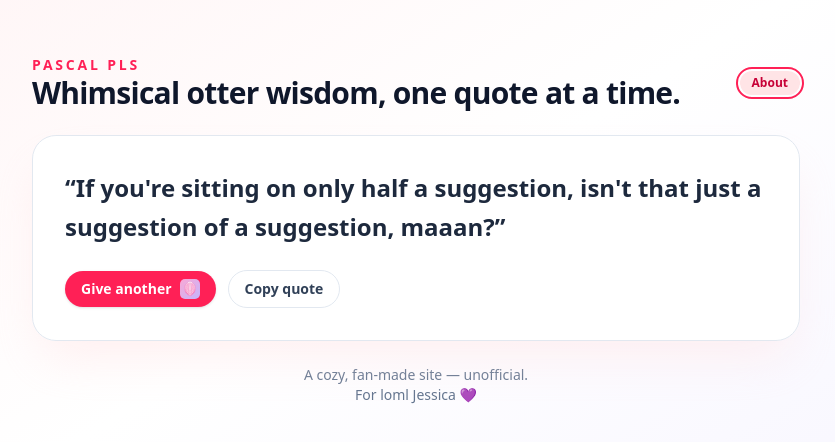
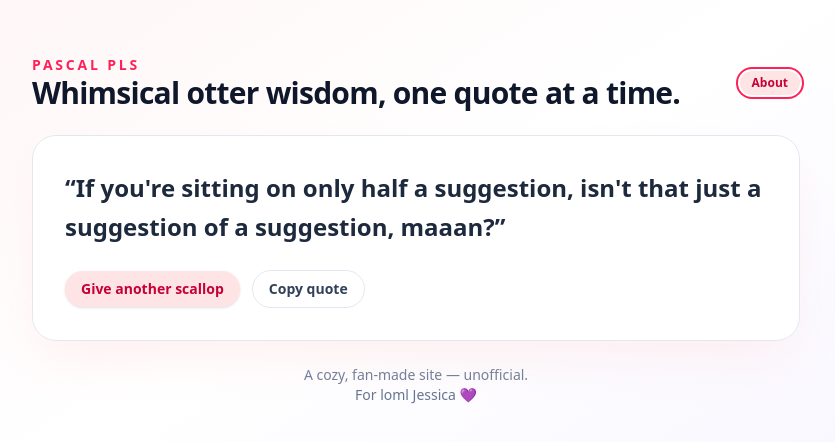
Before and after one commit to kmfarley11/pascal-pls, a React (Vite) app: page / in a window 1280 px wide. Shown: the part 170-612 px from the top of the page, without its empty margins (224-1059 px from the left). Built offline with nearby package versions, Linux system fonts and the light colour scheme.

Commit message:
Adjust button text & rendering, add scallop svg

```diff
--- a/src/App.tsx
+++ b/src/App.tsx
@@ -127,15 +127,15 @@ function App() {
                 <button
                   onClick={handleShuffle}
                   disabled={quotes.length <= 1}
-                  className="inline-flex items-center rounded-full bg-rose-500 px-4 py-2 text-sm font-semibold text-white shadow-sm transition hover:bg-rose-600 disabled:opacity-50"
+                  className="inline-flex items-center rounded-full bg-rose-100 px-4 py-2 text-sm font-semibold text-rose-700 shadow-sm transition hover:bg-rose-200 disabled:opacity-50"
                 >
-                  <span>Give another</span>
-                  <img
-                    src="favicon.svg"
-                    alt="logo"
+                  <span>Give another scallop</span>
+                  {/* <img
+                    src="scallop.svg"
+                    alt=""
                     className="ml-2 h-5 w-5"
                     aria-hidden="true"
-                  />
+                  /> */}
                 </button>
 
                 <button
```
Also changed, not shown: public/scallop.svg (added).
